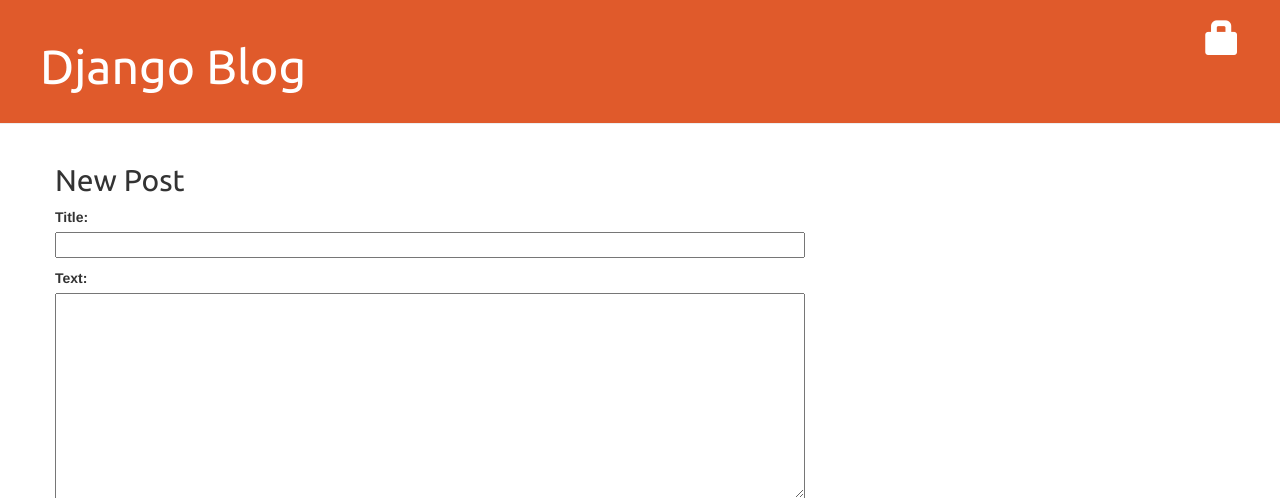
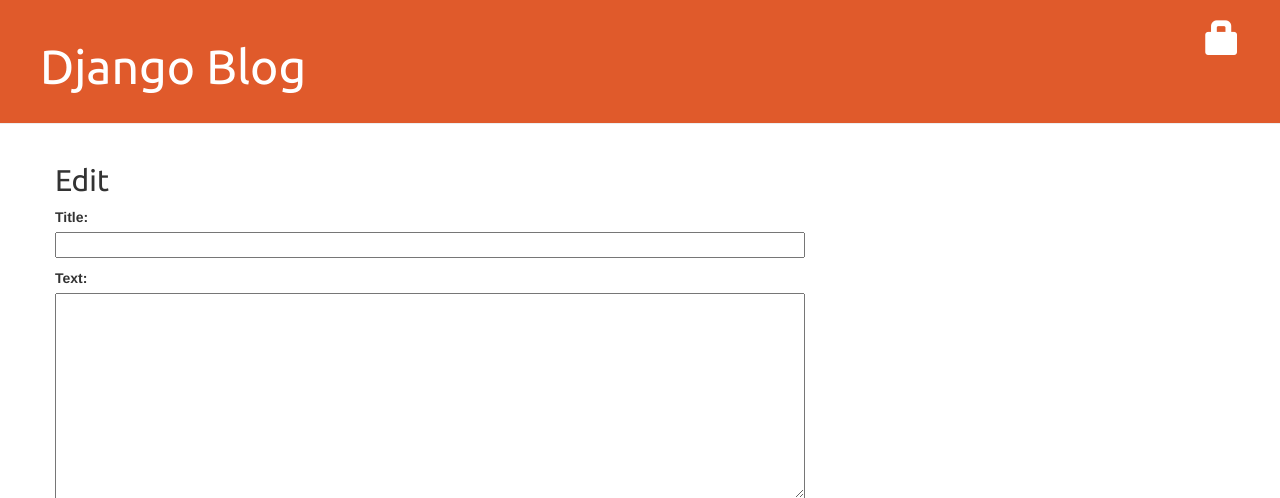
Before and after one commit to daltonamitchell/django-blog, a Django app: template blog/templates/blog/post_edit.html in a window 1280 px wide. Shown: the top 498 px of the page. Run offline with Django 3.2, Linux system fonts and the light colour scheme; the template is opened without the code that fills it: values that come from a table or form of the project are taken from there, others are empty; some libraries are stand-ins or nearby versions.

Commit message:
Separate templates for new & edit post

```diff
--- /dev/null
+++ b/blog/templates/blog/partials/_post_form.html
@@ -0,0 +1,5 @@
+<form method="POST" class="post-form">
+  {% csrf_token %}
+  {{ form.as_p }}
+  <button type="submit" class="save btn btn-default">Save</button>
+</form>
--- a/blog/templates/blog/post_edit.html
+++ b/blog/templates/blog/post_edit.html
@@ -1,10 +1,6 @@
 {% extends "blog/base.html" %}
 
 {% block content %}
-  <h2>New Post</h2>
-  <form method="POST" class="post-form">
-    {% csrf_token %}
-    {{ form.as_p }}
-    <button type="submit" class="save btn btn-default">Save</button>
-  </form>
+  <h2>Edit {{ form.instance }}</h2>
+  {% include 'blog/partials/_post_form.html' with form=form %}
 {% endblock content %}
--- /dev/null
+++ b/blog/templates/blog/post_new.html
@@ -0,0 +1,6 @@
+{% extends 'blog/base.html' %}
+
+{% block content %}
+  <h2>Create New Post</h2>
+  {% include 'blog/partials/_post_form.html' with form=form %}
+{% endblock %}
--- a/blog/views.py
+++ b/blog/views.py
@@ -25,7 +25,7 @@ def post_new(request):
             return redirect('blog.views.post_detail', pk=post.pk)
     else:
         form = PostForm()
-    return render(request, 'blog/post_edit.html', {'form': form})
+    return render(request, 'blog/post_new.html', {'form': form})
 
 @login_required
 def post_edit(request, pk):
```
